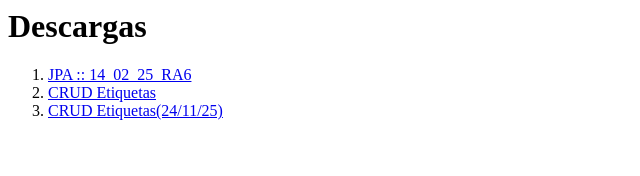
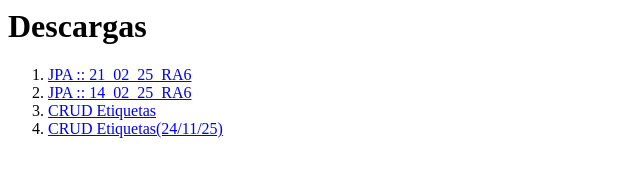
Before and after one commit to profeInformatica101/descargas, a plain HTML site: page index.html in a window 1280 px wide. Shown: the whole page, without its empty margins (0-640 px from the left). Drawn offline with Linux system fonts and the light colour scheme.

Commit message:
Update index.html

```diff
--- a/index.html
+++ b/index.html
@@ -3,6 +3,7 @@
   <body>
    <h1>Descargas</h1>
     <ol>
+        <li><a href="recursos/Pedidos.zip">JPA :: 21_02_25_RA6 </a></li>
      <li><a href="recursos/14_02_25_RA6.zip">JPA :: 14_02_25_RA6 </a></li>
       <li><a href="etiquetas.zip">CRUD Etiquetas</a></li>
        <li><a href="recursos/24_01_25_HLC.zip">CRUD Etiquetas(24/11/25)</a></li>
```
